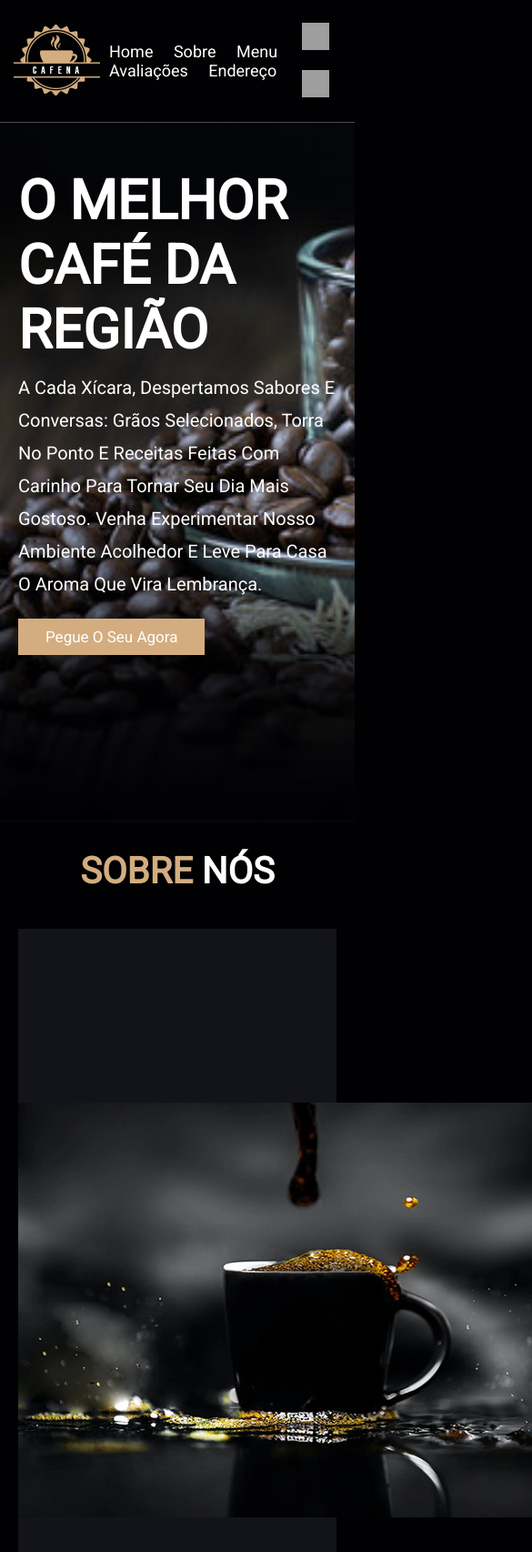
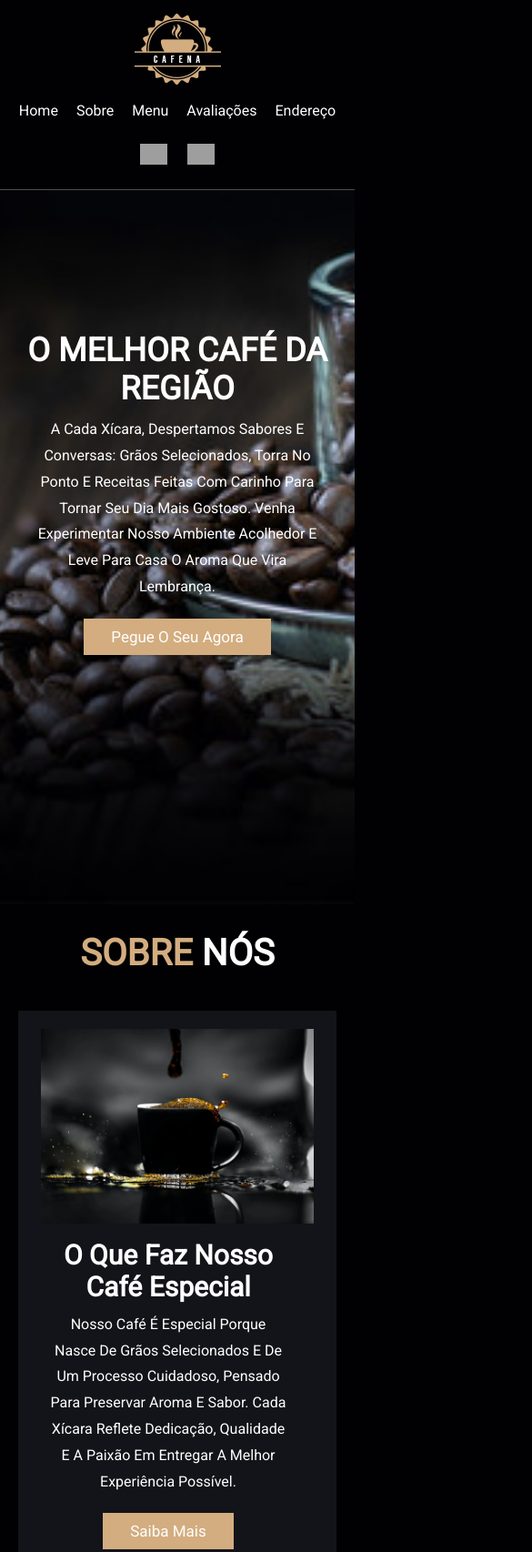
Before and after one commit to TiagoSimaodev/food-business-template, a plain HTML site: page index.html in a window 390 px wide. Shown: the top 1706 px of the page at 91% size, 585 px wide, since content can reach past the window. Drawn offline with Linux system fonts and the light colour scheme; grey boxes are pictures that could not be loaded.

Commit message:
atualizacao

```diff
--- a/style.css
+++ b/style.css
@@ -253,3 +253,92 @@ section{
 .footer .share img:hover {
     background-color: var(--main-color);
 }
+
+
+@media (max-width: 768px) {
+
+    html {
+        font-size: 8px; /* diminui tudo proporcionalmente */
+    }
+
+    /* HEADER */
+    .header section {
+        flex-direction: column;
+        gap: 12px;
+        text-align: center;
+    }
+
+    .navbar {
+        display: flex;
+        flex-wrap: wrap;
+        justify-content: center;
+        gap: 10px;
+    }
+
+    .navbar a {
+        font-size: 1.6rem;
+        margin: 0.5rem;
+    }
+
+    /* HOME */
+    .home-container section {
+        padding-top: 12rem; /* para não ficar atrás do menu fixo */
+        text-align: center;
+    }
+
+    .content h3 {
+        font-size: 3.6rem;
+    }
+
+    .content p {
+        font-size: 1.6rem;
+        max-width: 90%;
+        margin: auto;
+    }
+
+    /* ABOUT */
+    .about .row {
+        flex-direction: column;
+        text-align: center;
+        padding: 2rem;
+    }
+
+    .about .row .container-image img {
+        width: 100%;
+        max-width: 300px;
+    }
+
+    .about .content {
+        padding: 0;
+    }
+
+    /* MENU */
+    .menu .box-container {
+        grid-template-columns: repeat(auto-fit, minmax(20rem, 1fr));
+    }
+
+    .menu .box-container .box {
+        padding: 3rem;
+    }
+
+    /* REVIEW */
+    .review .box {
+        padding: 2rem 1rem;
+    }
+
+    .review .box p {
+        font-size: 1.4rem;
+    }
+
+    /* ADDRESS */
+    iframe {
+        width: 100% !important;
+        height: 300px !important;
+    }
+
+    /* GENERAL IMAGE FIX */
+    img {
+        max-width: 100%;
+        height: auto;
+    }
+}
```
